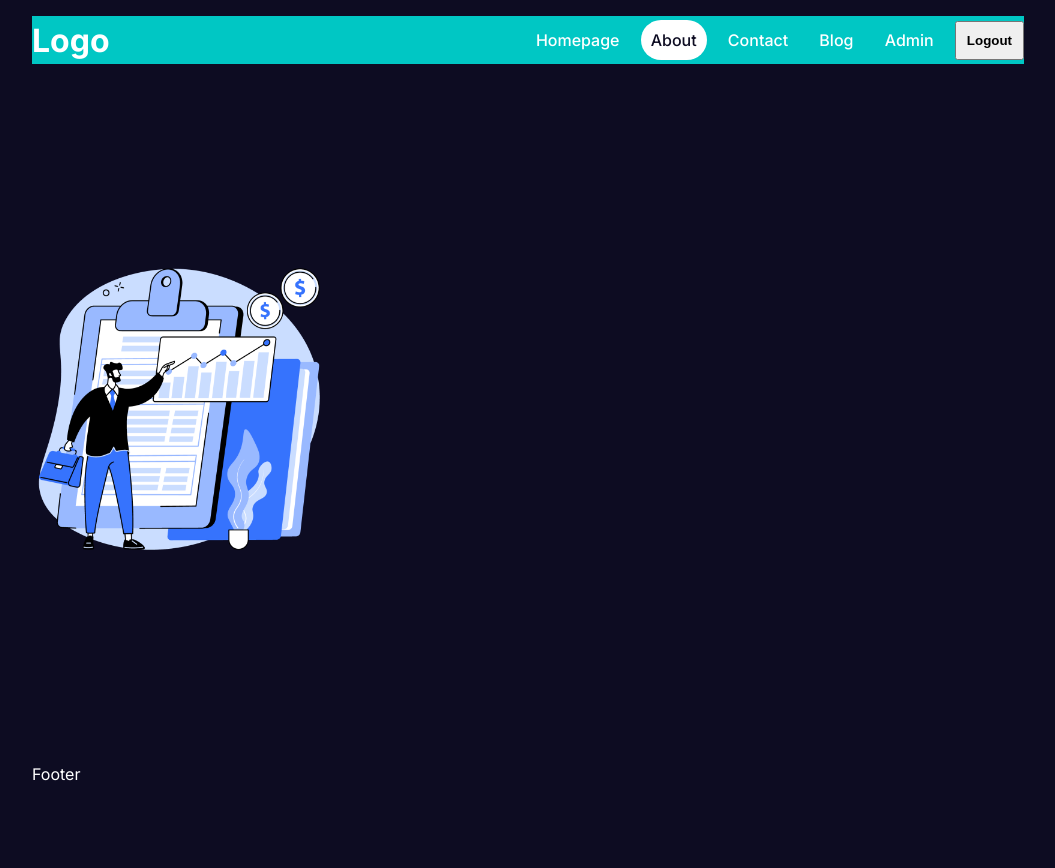
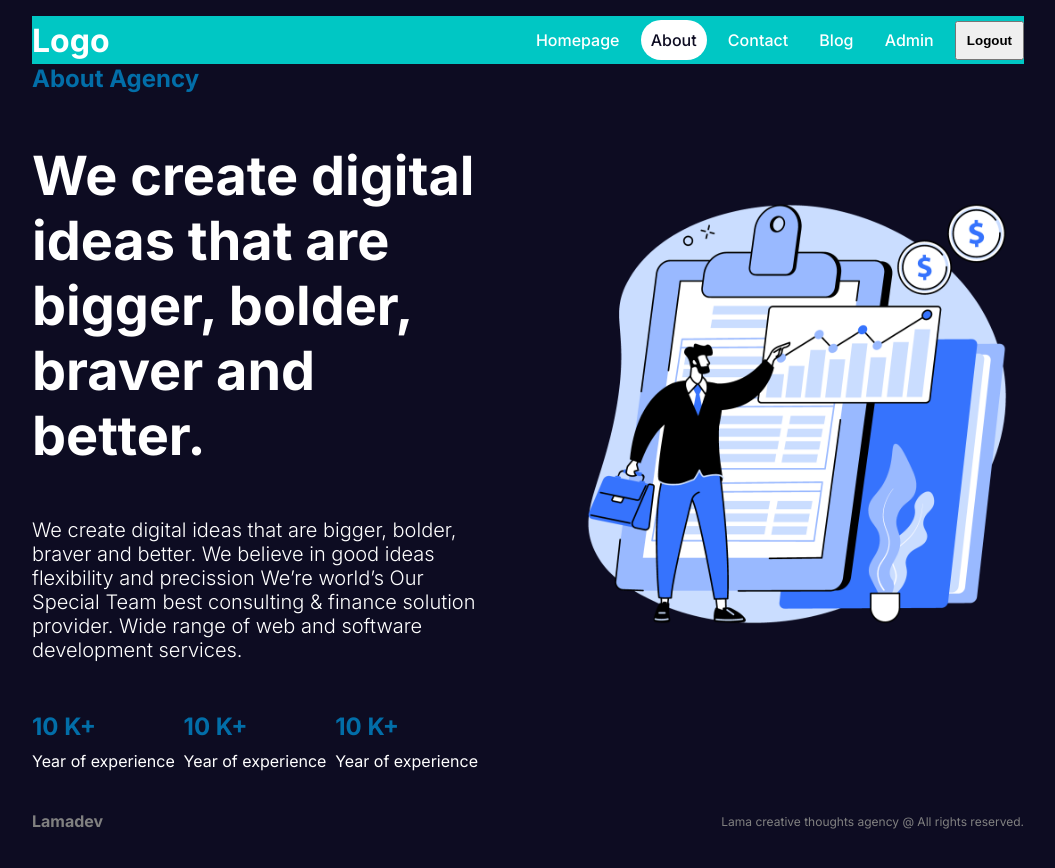
Before and after one commit to AlexCastels/Learning-Next, a Next.js app: page /about in a window 1280 px wide. Shown: the top 868 px of the page, without its empty margins (112-1167 px from the left). Before the commit the page ends 800 px from the top, so only its background shows below. Built offline with nearby package versions, Linux system fonts and the light colour scheme.

Commit message:
Added About Page

```diff
--- a/src/app/about/about.module.css
+++ b/src/app/about/about.module.css
@@ -1,3 +1,49 @@
+.container{
+    display: flex;
+    gap: 100px;
+}
+
+.textContainer{
+    flex: 1;
+    display: flex;
+    flex-direction: column;
+    gap: 50px;
+}
+
+.subtitle{
+    color: var(--btn);
+}
+
+.title{
+    font-size: 54px;
+}
+
+.desc{
+    font-size: 20px;
+    font-weight: 300;
+}
+
+.boxes{
+    display: flex;
+    align-items: center;
+    justify-content: space-between;
+}
+
+.box{
+    display: flex;
+    flex-direction: column;
+    gap: 10px;
+}
+
+.box h2{
+    color: var(--btn);
+}
+
 .imgContainer{
+    flex: 1;
+    position: relative;
+}
 
+.img{
+    object-fit: contain;
 }
--- a/src/app/about/page.jsx
+++ b/src/app/about/page.jsx
@@ -3,8 +3,36 @@
 
 function AboutPage(){
     return (
-        <div className={styles.imgContainer}>
-            <Image src="/about.png" alt="about" width={300} height={300}/>
+        <div className={styles.container}>
+            <div className={styles.textContainer}>
+                <h2 className={styles.subtitle}>About Agency</h2>
+                <h1 className={styles.title}>
+                    We create digital ideas that are bigger, bolder, braver and better.
+                </h1>
+                <p className={styles.desc}>
+                    We create digital ideas that are bigger, bolder, braver and better. We
+                    believe in good ideas flexibility and precission We’re world’s Our
+                    Special Team best consulting & finance solution provider. Wide range
+                    of web and software development services.
+                </p>
+                <div className={styles.boxes}>
+                    <div className={styles.box}>
+                        <h2>10 K+</h2>
+                        <p>Year of experience</p>
+                    </div>
+                    <div className={styles.box}>
+                        <h2>10 K+</h2>
+                        <p>Year of experience</p>
+                    </div>
+                    <div className={styles.box}>
+                        <h2>10 K+</h2>
+                        <p>Year of experience</p>
+                </div>
+            </div>
+            </div>
+            <div className={styles.imgContainer}>
+                <Image src="/about.png" alt="about" fill className={styles.img}/>
+            </div>
         </div>
     )
 }
--- a/src/app/components/footer/Footer.jsx
+++ b/src/app/components/footer/Footer.jsx
@@ -1,6 +1,13 @@
+import styles from "./footer.module.css"
+
 function Footer(){
     return (
-        <>Footer</>
+        <div className={styles.container}>
+            <div className={styles.logo}>Lamadev</div>
+            <div className={styles.text}>
+                Lama creative thoughts agency @ All rights reserved.
+            </div>
+        </div>
     )
 }
 
--- /dev/null
+++ b/src/app/components/footer/footer.module.css
@@ -0,0 +1,15 @@
+.container{
+    height: 100px;
+    display: flex;
+    justify-content: space-between;
+    align-items: center;
+    color: grey;
+}
+
+.logo{
+    font-weight: bold;
+}
+
+.text{
+    font-size: 12px;
+}
```
